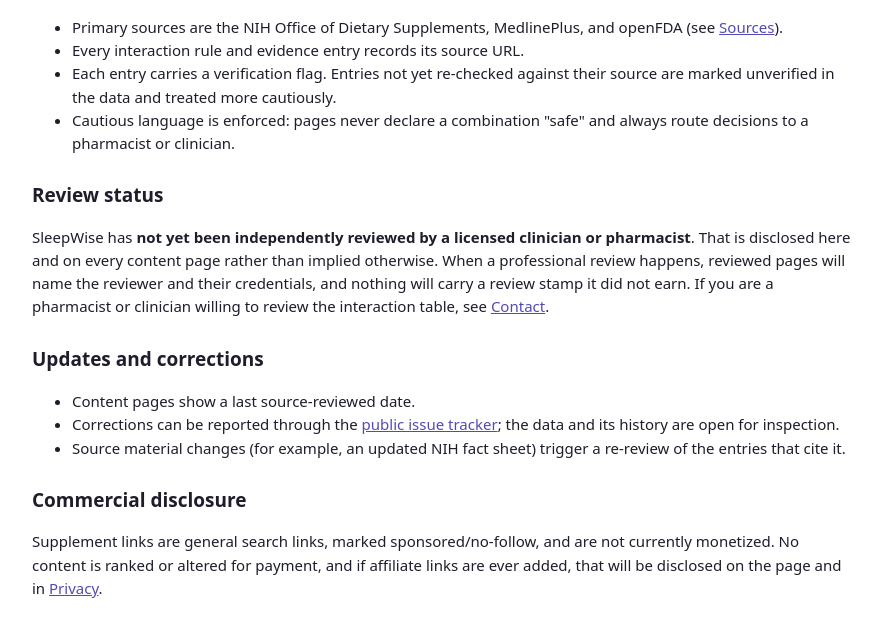
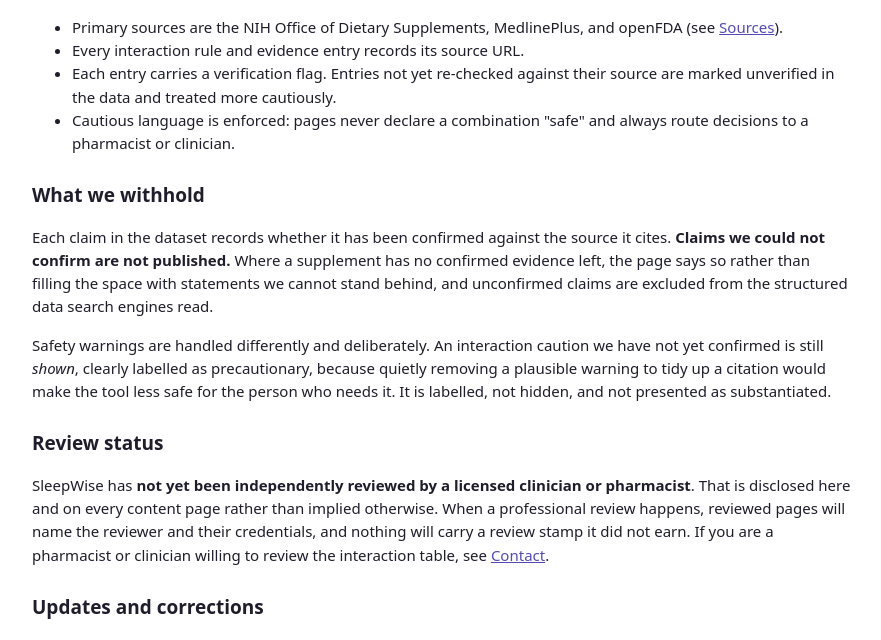
Before and after one commit to kelvinasiedu-programmer/sleepwise, a FastAPI app: page /editorial-policy in a window 1280 px wide. Shown: the part 424-1064 px from the top of the page, without its empty margins (198-1079 px from the left). Run offline with FastAPI, Linux system fonts and the light colour scheme.

Commit message:
Withhold unconfirmed claims from publication
An external review found only about 12 of 27 sampled claims are directly
supported by the page they cite. Rather than rewrite medical claims without
a source, unconfirmed material is now withheld:

- Evidence: only claims confirmed against their cited source are returned or
  rendered, and unconfirmed source URLs no longer appear in structured data.
  L-theanine, glycine, and ashwagandha have no confirmed evidence left, so
  their cards and pages now say that plainly instead of filling the space.
- Safety warnings are treated differently on purpose. An unconfirmed
  interaction caution still fires, labelled precautionary, because quietly
  dropping a plausible warning to tidy up a citation would make the tool less
  safe for the person who needs it. SafetyReason now carries verified so the
  UI can label rather than hide.
- Editorial policy documents both behaviours and why they differ.

Verified end to end: melatonin publishes 1 of 3 chunks, magnesium 3 of 3,
the other three publish none, and the valerian opioid caution still appears
marked unconfirmed.

89 tests, 96.52% coverage, evals pass.

```diff
--- a/app/models.py
+++ b/app/models.py
@@ -82,6 +82,11 @@ class SafetyReason(BaseModel):
     severity: Severity
     message: str
     source_url: str
+    # False when the underlying rule's claim has not been confirmed against its cited
+    # source. Such a warning still fires - suppressing a plausible caution to tidy up a
+    # citation would make the tool less safe - but it is labelled as precautionary
+    # rather than presented as substantiated.
+    verified: bool = True
 
 
 class SafetyResult(BaseModel):
--- a/app/pages.py
+++ b/app/pages.py
@@ -129,7 +129,8 @@ def _supplement_schema(supplement: Supplement, chunks: list[CorpusChunk], canoni
                 "@type": "DietarySupplement",
                 "name": supplement.name,
             },
-            "citation": sorted({c.source_url for c in chunks}),
+            # Only source-confirmed claims are cited in structured data.
+            "citation": sorted({c.source_url for c in chunks if c.verified}),
             "publisher": {"@type": "Organization", "name": "SleepWise"},
         }
     )
@@ -176,16 +177,29 @@ def render_supplement(
     rules: list[InteractionRule],
     canonical: str,
 ) -> str:
-    evidence = "".join(
-        f'<li>{escape(c.text)} <a href="{escape(c.source_url)}">{escape(c.source)}</a></li>'
-        for c in chunks
-    )
+    # Publication gate: only claims confirmed against their cited source are rendered.
+    confirmed = [c for c in chunks if c.verified]
+    if confirmed:
+        evidence = "".join(
+            f'<li>{escape(c.text)} <a href="{escape(c.source_url)}">{escape(c.source)}</a></li>'
+            for c in confirmed
+        )
+    else:
+        evidence = (
+            "<li>No source-confirmed evidence to show yet. Statements we could not confirm "
+            "against their cited source have been withheld pending review.</li>"
+        )
     supp_rules = [r for r in rules if r.supplement_id == supplement.id]
     interactions = ""
     if supp_rules:
         rows = "".join(
-            f"<li><strong>{escape(humanize_target(r))}:</strong> {escape(r.message)} "
-            f'(<a href="/interactions/{escape(interaction_slug(r))}">details</a>)</li>'
+            f"<li><strong>{escape(humanize_target(r))}:</strong> {escape(r.message)}"
+            + (
+                ""
+                if r.verified
+                else " <em>(precautionary: not yet confirmed against a source)</em>"
+            )
+            + f' (<a href="/interactions/{escape(interaction_slug(r))}">details</a>)</li>'
             for r in supp_rules
         )
         interactions = f"<h2>Interaction concerns</h2><ul>{rows}</ul>"
@@ -251,12 +265,20 @@ def render_interaction(rule: InteractionRule, supplement: Supplement, canonical:
             "automatically unsafe, but it is worth checking before you combine them."
         )
     title = f"{supplement.name} and {target}"
+    caveat = (
+        ""
+        if rule.verified
+        else "<p><em>This concern is shown as a precaution. We have not yet confirmed it "
+        "against the cited source, and it is pending review by a licensed pharmacist "
+        '(see <a href="/editorial-policy">editorial policy</a>).</em></p>'
+    )
     body = (
         f"<h1>{escape(supplement.name)} and {escape(target)}</h1>"
         f"{_PROVENANCE}"
         f"<p>{escape(answer)}</p>"
         "<h2>Why it may matter</h2>"
         f'<p>{escape(rule.message)} <a href="{escape(rule.source_url)}">Source</a>.</p>'
+        f"{caveat}"
         "<h2>What to ask a pharmacist</h2><ul>"
         f"<li>Given my medicines, is {escape(supplement.name)} a reasonable option for me?</li>"
         "<li>If not, is there a safer alternative for sleep?</li>"
--- a/app/safety.py
+++ b/app/safety.py
@@ -97,6 +97,7 @@ def evaluate(
                     severity=rule.severity,
                     message=rule.message,
                     source_url=rule.source_url,
+                    verified=rule.verified,
                 )
             )
 
--- a/static/editorial-policy.html
+++ b/static/editorial-policy.html
@@ -43,6 +43,18 @@
         always route decisions to a pharmacist or clinician.</li>
     </ul>
 
+    <h2>What we withhold</h2>
+    <p>Each claim in the dataset records whether it has been confirmed against the source
+      it cites. <strong>Claims we could not confirm are not published.</strong> Where a
+      supplement has no confirmed evidence left, the page says so rather than filling the
+      space with statements we cannot stand behind, and unconfirmed claims are excluded
+      from the structured data search engines read.</p>
+    <p>Safety warnings are handled differently and deliberately. An interaction caution we
+      have not yet confirmed is still <em>shown</em>, clearly labelled as precautionary,
+      because quietly removing a plausible warning to tidy up a citation would make the
+      tool less safe for the person who needs it. It is labelled, not hidden, and not
+      presented as substantiated.</p>
+
     <h2>Review status</h2>
     <p>SleepWise has <strong>not yet been independently reviewed by a licensed clinician
       or pharmacist</strong>. That is disclosed here and on every content page rather
--- a/static/index.html
+++ b/static/index.html
@@ -13,7 +13,7 @@
   <meta property="og:description" content="Check sleep supplements against your medications and health flags using public medical sources." />
   <meta property="og:url" content="https://sleepwise-90oh.onrender.com/" />
   <meta name="twitter:card" content="summary" />
-  <link rel="stylesheet" href="/site.css?v=4" />
+  <link rel="stylesheet" href="/site.css?v=5" />
   <script type="application/ld+json">
   {
     "@context": "https://schema.org",
@@ -109,6 +109,6 @@
     </nav>
   </footer>
 
-  <script src="/app.js?v=5"></script>
+  <script src="/app.js?v=6"></script>
 </body>
 </html>
--- a/static/site.css
+++ b/static/site.css
@@ -193,3 +193,5 @@ section.results h2 { font-size: 18px; margin: 28px 0 6px; }
 .notice p { margin: 0; }
 .notice .notice-head { font-weight: 700; color: var(--warn-fg); margin: 0 0 4px; }
 section.results h2:focus { outline: none; }
+/* Publication gate labelling */
+.unconfirmed { color: var(--muted); font-style: italic; font-weight: 400; }
```
Also changed, not shown: app/evidence.py (+12 -2 lines), static/app.js (+25 -3 lines), tests/test_recommend.py (+17 -0 lines).
